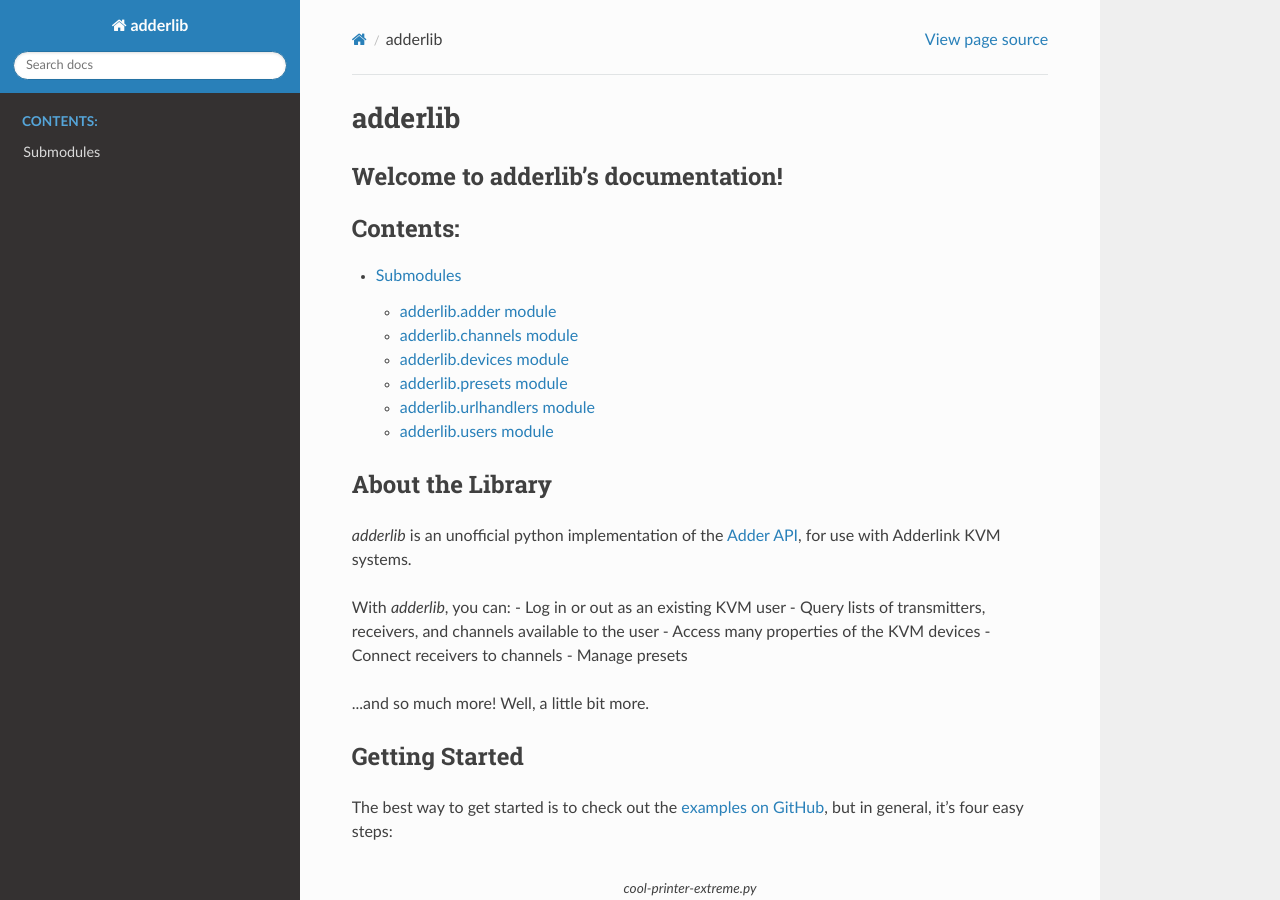
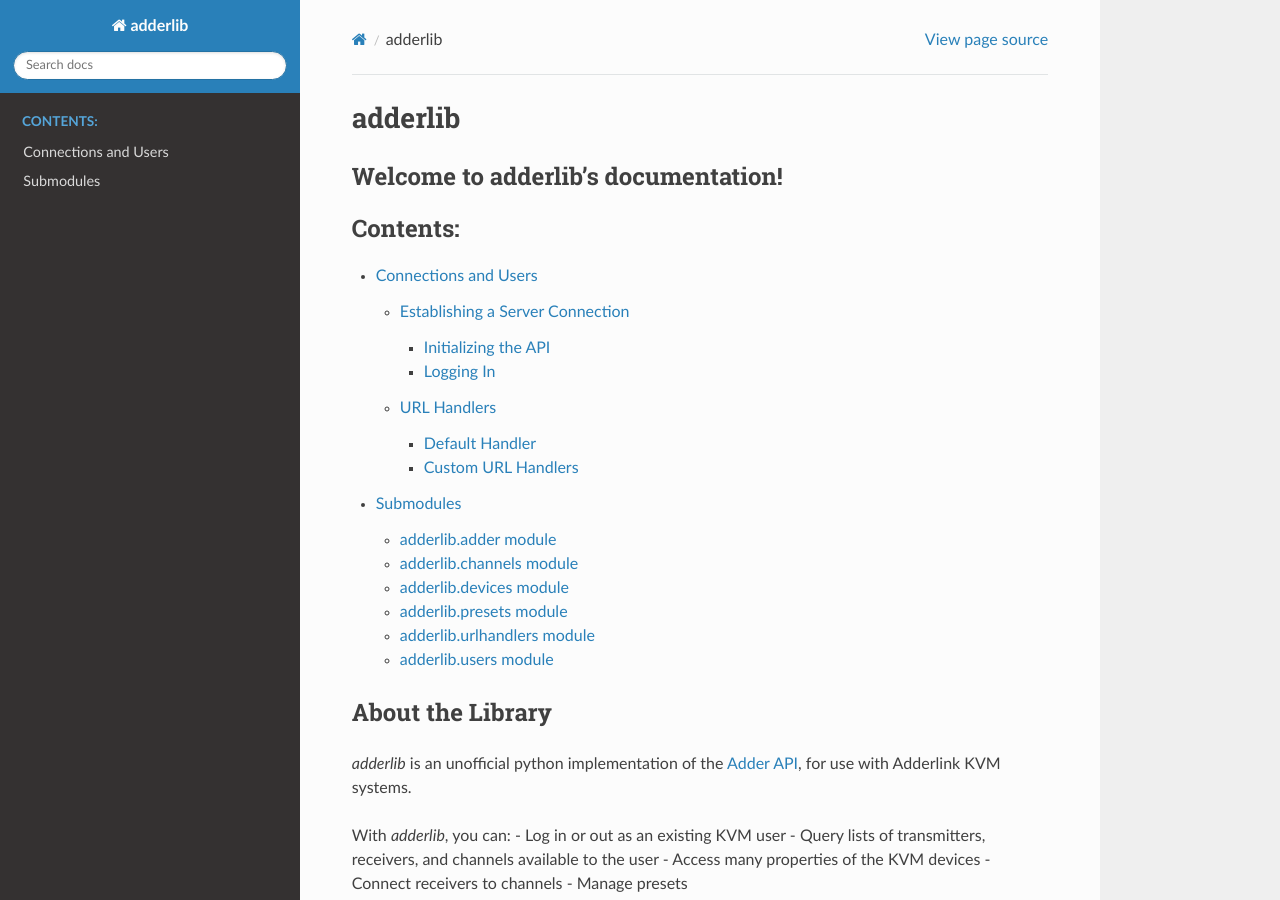
Before and after one commit to mjiggidy/adderlib, a Sphinx documentation site: the page built from docs/index.rst, in a window 1280 px wide and 900 px high. Built offline with Sphinx 7.4.7 and the Read the Docs theme 2.0.0, drawn with Linux system fonts in a browser that asks for light colours; some of the changed lines change nothing that is shown.

Commit message:
Adding connection info

```diff
--- /dev/null
+++ b/docs/connection.rst
@@ -0,0 +1,50 @@
+=======================
+ Connections and Users
+=======================
+
+Establishing a Server Connection
+================================
+
+Initializing the API
+--------------------
+
+To begin using the Adder API, first an :class:`adderlib.adder.AdderAPI` object should be created.  The only required argument is the IP address or hostname of the AIM (Adder Infinity Manager) server,
+although providing an API Version as a named argument is recommended:
+
+.. code-block:: python
+
+	from adderlib import adder
+	api = adder.AdderAPI("192.168.0.1", api_version=8)
+
+In special cases, a custom URL handler may be desired.  An instance of the custom URL handler can be passed as the named argument ``url_handler``.  See `Custom URL Handlers`_ for more information.
+
+Logging In
+----------
+
+With the Adder API object created, a session can be created by logging in as a user with :meth:`adderlib.adder.AdderAPI.login`.  The username and password passed to this method should correspond to an
+existing KVM user account set up on the AIM.
+
+.. code-block:: python
+
+	api.login(username="timmy", password="wh0b33f3d?")
+
+.. note::
+
+	Adder's permissions system applies even to the API.  For example, if a user's account is only permitted access to certain channels for normal KVM usage, only those channels will be
+	accessible to him via the API as well.  So, depending on what needs to be accomplished via the API, an admin account may be necessary for certain operations.
+
+Once an API connection has been established with a valid user, the rest of the ``adderlib`` API can be used.
+
+URL Handlers
+============
+
+Default Handler
+---------------
+
+The default URL handler for issuing HTTP GET requests to Adder's REST API is :class:`adderlib.urlhandlers.RequestsHandler`.  This uses the third-party `Requests <https://github.com/psf/requests>`_ module
+and should be suitable for most cases.
+
+Custom URL Handlers
+-------------------
+For special circumstances where the ``requests`` module is not available or unwanted, ``adderlib`` provides an abstract class :class:`adderlib.urlhandlers.UrlHandler`
+which may be subclassed.  In this case, the class method :meth:`adderlib.urlhandlers.UrlHandler.api_call` must be overridden with the desired functionality.
--- a/docs/index.rst
+++ b/docs/index.rst
@@ -15,6 +15,7 @@
    :maxdepth: 4
    :caption: Contents:
 
+   connection
    adderlib
 
 
```
